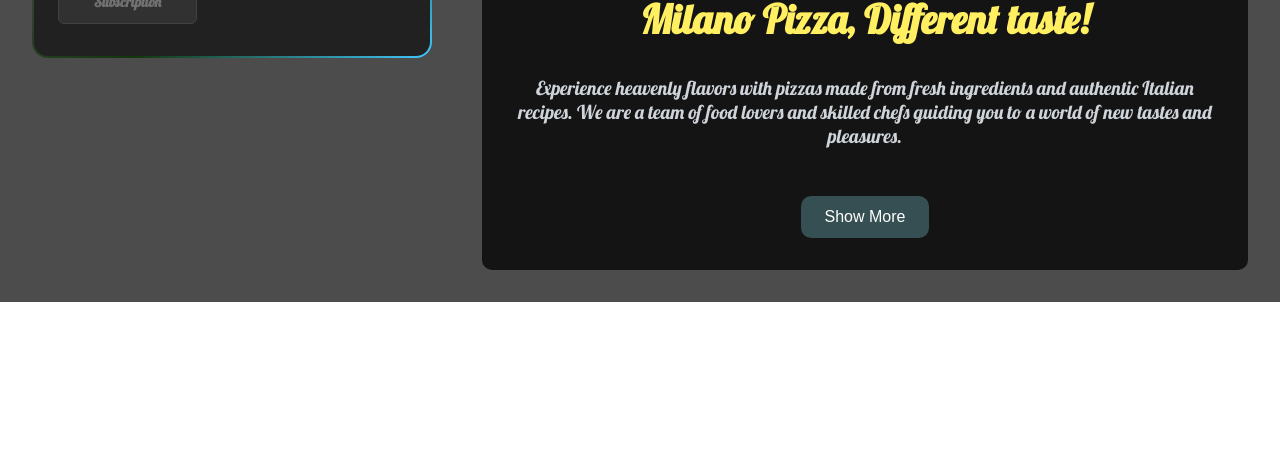
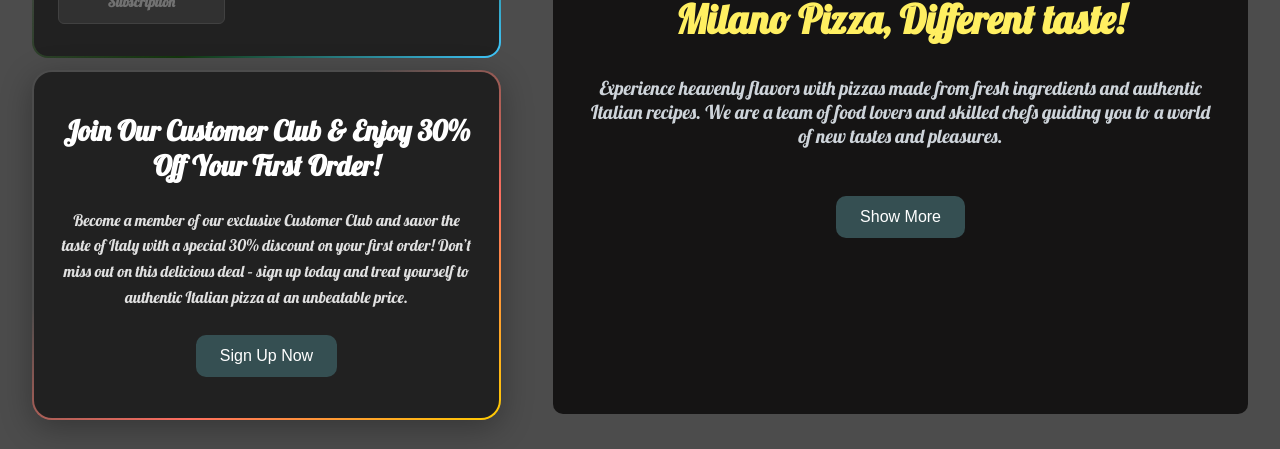
Before and after one commit to Ahmadreza-Mohammadi/first-maktab-react-project, a React (Vite) app: page / in a window 1280 px wide. Shown: the part 474-923 px from the top of the page. Before the commit the page ends 800 px from the top, so only its background shows below. Built offline with nearby package versions, Linux system fonts and the light colour scheme.

Commit message:
feat: offers section created

```diff
--- a/src/components/home/header/headerComponent/Header.jsx
+++ b/src/components/home/header/headerComponent/Header.jsx
@@ -2,11 +2,15 @@ import React from "react";
 import "./header.css";
 import HeaderCard from "../headerCard/HeaderCard";
 import Subscription from "../subscription/Subscription";
+import Offers from "../offers/Offers";
 
 function Header() {
   return (
     <div className="header-container">
-      <Subscription />
+      <div className="header-left-side">
+        <Subscription />
+        <Offers />
+      </div>
       <HeaderCard />
     </div>
   );
--- a/src/components/home/header/headerComponent/header.css
+++ b/src/components/home/header/headerComponent/header.css
@@ -1,6 +1,7 @@
 @import url("https://fonts.googleapis.com/css2?family=Lobster&display=swap");
 
 .header-container {
+  width: 100%;
   padding: 32px;
   display: flex;
   justify-content: space-between;
@@ -18,7 +19,8 @@
   padding: 2rem;
   background: #151414;
   border-radius: 10px;
-  width: 63%;
+  height: 720px;
+  width: 65%;
   display: flex;
   flex-direction: column;
   gap: 1.5rem;
@@ -59,7 +61,7 @@
 
 /* From Uiverse.io by gharsh11032000 */
 .form-container {
-  width: 400px;
+  width: 90%;
   background: linear-gradient(#212121, #212121) padding-box,
     linear-gradient(145deg, transparent 35%, #12360cfb, #40c9ff) border-box;
   border: 2px solid transparent;
@@ -166,3 +168,57 @@
   border-color: #5b7578;
   transition: ease-in all 240ms;
 }
+
+.header-left-side {
+  display: flex;
+  flex-direction: column;
+  gap: 12px;
+}
+
+.offers-container {
+  height: 350px;
+  width: 90%;
+  max-width: 600px;
+  background: linear-gradient(#212121, #212121) padding-box,
+    linear-gradient(145deg, transparent 35%, #ff6f61, #ffcc00) border-box;
+  border: 2px solid transparent;
+  padding: 24px;
+  color: white;
+  display: flex;
+  flex-direction: column;
+  justify-content: center;
+  align-items: center;
+  gap: 25px;
+  box-sizing: border-box;
+  border-radius: 20px;
+  box-shadow: 0 8px 32px rgba(0, 0, 0, 0.3);
+  text-align: center;
+}
+
+.offers-title {
+  font-size: 28px;
+  font-weight: 00;
+}
+
+.offers-description {
+  font-size: 16px;
+  line-height: 1.6;
+  max-width: 500px;
+  margin: 0;
+  color: #e0e0e0;
+}
+
+.offers-button {
+  padding: 0.75rem 1.5rem;
+  font-size: 1rem;
+  color: #fff;
+  background-color: #354f52;
+  border: none;
+  border-radius: 10px;
+  cursor: pointer;
+  transition: background-color 0.3s ease;
+}
+
+.offers-button:hover {
+  background-color: #31646c;
+}
--- /dev/null
+++ b/src/components/home/header/offers/Offers.jsx
@@ -0,0 +1,18 @@
+import React from "react";
+
+function Offers() {
+  return (
+    <div className="offers-container">
+      <h1 className="offers-title">Join Our Customer Club & Enjoy 30% Off Your First Order!</h1>
+      <p className="offers-description">
+        Become a member of our exclusive Customer Club and savor the taste of
+        Italy with a special 30% discount on your first order! Don’t miss out on
+        this delicious deal – sign up today and treat yourself to authentic
+        Italian pizza at an unbeatable price.
+      </p>
+      <button className="offers-button">Sign Up Now</button>
+    </div>
+  );
+}
+
+export default Offers;
```
